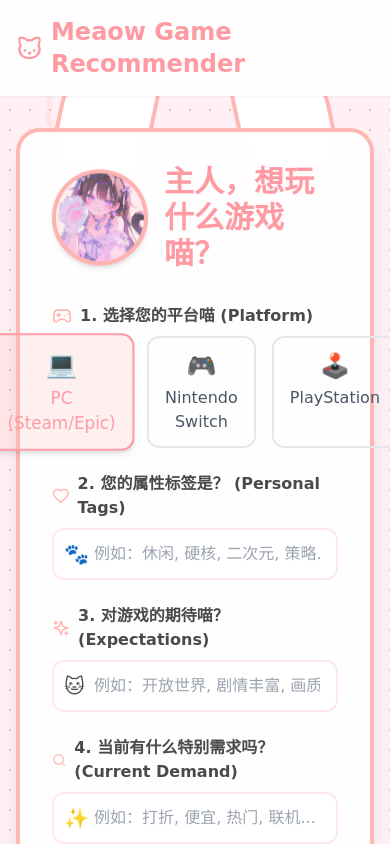
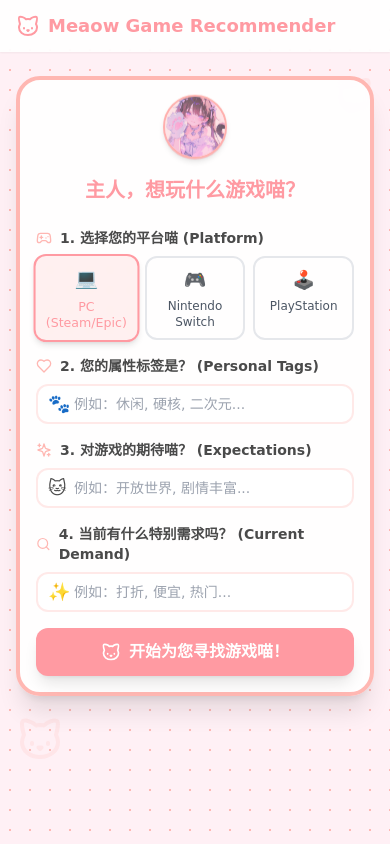
Before and after one commit to shuyaojin/meoaw-game, a React (Vite) app: page / in a window 390 px wide. Shown: the top 844 px of the page. Built offline with nearby package versions, Linux system fonts and the light colour scheme.

Commit message:
optimize mobile responsiveness for game cards and cat maid

```diff
--- a/src/App.jsx
+++ b/src/App.jsx
@@ -7,16 +7,16 @@
 function BackgroundDecorations() {
   return (
     <div className="fixed inset-0 pointer-events-none overflow-hidden z-0">
-      <div className="absolute top-20 left-10 text-cat-pink/20 transform rotate-12 animate-float" style={{ animationDelay: '0s' }}>
+      <div className="hidden md:block absolute top-20 left-10 text-cat-pink/20 transform rotate-12 animate-float" style={{ animationDelay: '0s' }}>
         <Cat size={64} />
       </div>
-      <div className="absolute top-40 right-20 text-cat-pink/20 transform -rotate-12 animate-float" style={{ animationDelay: '1s' }}>
-        <Cat size={48} />
+      <div className="absolute top-20 right-4 md:top-40 md:right-20 text-cat-pink/20 transform -rotate-12 animate-float" style={{ animationDelay: '1s' }}>
+        <Cat size={40} className="md:w-12 md:h-12" />
       </div>
-      <div className="absolute bottom-20 left-1/4 text-cat-pink/20 transform rotate-45 animate-float" style={{ animationDelay: '2s' }}>
-        <Cat size={56} />
+      <div className="absolute bottom-20 left-4 md:left-1/4 text-cat-pink/20 transform rotate-45 animate-float" style={{ animationDelay: '2s' }}>
+        <Cat size={48} className="md:w-14 md:h-14" />
       </div>
-      <div className="absolute top-1/3 right-10 text-cat-pink/10 transform -rotate-12 animate-float" style={{ animationDelay: '1.5s' }}>
+      <div className="hidden md:block absolute top-1/3 right-10 text-cat-pink/10 transform -rotate-12 animate-float" style={{ animationDelay: '1.5s' }}>
         <Cat size={120} />
       </div>
     </div>
@@ -97,22 +97,22 @@
   }, [searchResults, sortType]);
 
   return (
-    <div className="min-h-screen pb-20 relative">
+    <div className="min-h-screen pb-20 relative overflow-x-hidden">
       <BackgroundDecorations />
       {/* Header */}
       <header className="bg-white/90 backdrop-blur shadow-sm sticky top-0 z-50">
-        <div className="max-w-6xl mx-auto px-4 py-4 flex items-center justify-between">
-          <h1 className="text-2xl font-bold text-cat-accent flex items-center gap-2">
-            <Cat className="w-8 h-8" />
+        <div className="max-w-6xl mx-auto px-4 py-3 md:py-4 flex items-center justify-between">
+          <h1 className="text-lg md:text-2xl font-bold text-cat-accent flex items-center gap-2">
+            <Cat className="w-6 h-6 md:w-8 md:h-8" />
             Meaow Game Recommender
           </h1>
-          <div className="text-sm text-gray-500 hidden md:block font-medium">
+          <div className="text-xs md:text-sm text-gray-500 hidden sm:block font-medium">
             🐾 为主人服务的专属猫娘管家 🐾
           </div>
         </div>
       </header>
 
-      <main className="max-w-6xl mx-auto px-4 py-8 space-y-12 relative z-10">
+      <main className="max-w-6xl mx-auto px-4 py-6 md:py-8 space-y-8 md:space-y-12 relative z-10">
         {/* Input Section */}
         <section>
           <CatInputForm onSearch={handleSearch} />
@@ -120,46 +120,46 @@
 
         {/* Results Section */}
         {hasSearched && (
-          <section className="space-y-6 animate-fade-in">
+          <section className="space-y-4 md:space-y-6 animate-fade-in">
             <div className="flex flex-col md:flex-row md:items-center justify-between gap-4 bg-white p-4 rounded-2xl shadow-sm border border-cat-pink/20">
-              <h2 className="text-xl font-bold text-cat-dark">
+              <h2 className="text-lg md:text-xl font-bold text-cat-dark">
                 为您找到 {sortedGames.length} 款游戏喵！
               </h2>
 
               <div className="flex flex-wrap gap-2">
-                <span className="text-gray-500 text-sm flex items-center mr-2">排序方式：</span>
+                <span className="text-gray-500 text-sm flex items-center mr-2">排序：</span>
 
                 <button
                   onClick={() => setSortType('rating')}
-                  className={`px-3 py-1.5 rounded-lg text-sm flex items-center gap-1 transition-colors ${sortType === 'rating' ? 'bg-cat-accent text-white' : 'bg-gray-100 text-gray-600 hover:bg-cat-pink/20'}`}
+                  className={`px-2 md:px-3 py-1.5 rounded-lg text-xs md:text-sm flex items-center gap-1 transition-colors ${sortType === 'rating' ? 'bg-cat-accent text-white' : 'bg-gray-100 text-gray-600 hover:bg-cat-pink/20'}`}
                 >
-                  <Star className="w-4 h-4" /> 评分最高
+                  <Star className="w-3 h-3 md:w-4 md:h-4" /> 评分
                 </button>
 
                 <button
                   onClick={() => setSortType('price_asc')}
-                  className={`px-3 py-1.5 rounded-lg text-sm flex items-center gap-1 transition-colors ${sortType === 'price_asc' ? 'bg-cat-accent text-white' : 'bg-gray-100 text-gray-600 hover:bg-cat-pink/20'}`}
+                  className={`px-2 md:px-3 py-1.5 rounded-lg text-xs md:text-sm flex items-center gap-1 transition-colors ${sortType === 'price_asc' ? 'bg-cat-accent text-white' : 'bg-gray-100 text-gray-600 hover:bg-cat-pink/20'}`}
                 >
-                  <DollarSign className="w-4 h-4" /> 价格最低
+                  <DollarSign className="w-3 h-3 md:w-4 md:h-4" /> 便宜
                 </button>
 
                 <button
                   onClick={() => setSortType('price_desc')}
-                  className={`px-3 py-1.5 rounded-lg text-sm flex items-center gap-1 transition-colors ${sortType === 'price_desc' ? 'bg-cat-accent text-white' : 'bg-gray-100 text-gray-600 hover:bg-cat-pink/20'}`}
+                  className={`px-2 md:px-3 py-1.5 rounded-lg text-xs md:text-sm flex items-center gap-1 transition-colors ${sortType === 'price_desc' ? 'bg-cat-accent text-white' : 'bg-gray-100 text-gray-600 hover:bg-cat-pink/20'}`}
                 >
-                  <DollarSign className="w-4 h-4" /> 价格最高
+                  <DollarSign className="w-3 h-3 md:w-4 md:h-4" /> 贵价
                 </button>
 
                 <button
                   onClick={() => setSortType('dau')}
-                  className={`px-3 py-1.5 rounded-lg text-sm flex items-center gap-1 transition-colors ${sortType === 'dau' ? 'bg-cat-accent text-white' : 'bg-gray-100 text-gray-600 hover:bg-cat-pink/20'}`}
+                  className={`px-2 md:px-3 py-1.5 rounded-lg text-xs md:text-sm flex items-center gap-1 transition-colors ${sortType === 'dau' ? 'bg-cat-accent text-white' : 'bg-gray-100 text-gray-600 hover:bg-cat-pink/20'}`}
                 >
-                  <Flame className="w-4 h-4" /> 最热门 (DAU)
+                  <Flame className="w-3 h-3 md:w-4 md:h-4" /> 热门
                 </button>
               </div>
             </div>
 
-            <div className="grid grid-cols-1 sm:grid-cols-2 lg:grid-cols-3 gap-6">
+            <div className="grid grid-cols-1 sm:grid-cols-2 lg:grid-cols-3 gap-4 md:gap-6">
               {sortedGames.map(game => (
                 <GameCard key={game.id} game={game} />
               ))}
--- a/src/components/CatInputForm.jsx
+++ b/src/components/CatInputForm.jsx
@@ -19,37 +19,37 @@
   return (
     <div className="relative max-w-2xl mx-auto transform hover:scale-[1.01] transition-all duration-300">
       {/* Cat Ears */}
-      <div className="absolute -top-12 left-10 w-24 h-24 bg-white border-4 border-cat-pink rounded-tl-[2rem] transform rotate-12 z-0"></div>
-      <div className="absolute -top-12 right-10 w-24 h-24 bg-white border-4 border-cat-pink rounded-tr-[2rem] transform -rotate-12 z-0"></div>
+      <div className="hidden md:block absolute -top-12 left-10 w-24 h-24 bg-white border-4 border-cat-pink rounded-tl-[2rem] transform rotate-12 z-0"></div>
+      <div className="hidden md:block absolute -top-12 right-10 w-24 h-24 bg-white border-4 border-cat-pink rounded-tr-[2rem] transform -rotate-12 z-0"></div>
 
-      <div className="relative z-10 bg-white/90 backdrop-blur-sm p-8 rounded-3xl shadow-xl border-4 border-cat-pink">
-        <div className="flex items-center justify-center mb-8">
+      <div className="relative z-10 bg-white/90 backdrop-blur-sm p-4 md:p-8 rounded-3xl shadow-xl border-4 border-cat-pink">
+        <div className="flex flex-col md:flex-row items-center justify-center mb-6 md:mb-8 gap-4 md:gap-0">
           <InteractiveCatMaid />
-          <h2 className="text-3xl font-bold text-cat-accent">
+          <h2 className="text-xl md:text-3xl font-bold text-cat-accent text-center md:text-left">
             主人，想玩什么游戏喵？
           </h2>
         </div>
 
-        <form onSubmit={handleSubmit} className="space-y-6">
+        <form onSubmit={handleSubmit} className="space-y-4 md:space-y-6">
           {/* Platform Selection */}
           <div className="space-y-2">
-            <label className="block text-cat-dark font-bold flex items-center gap-2">
-              <Gamepad2 className="w-5 h-5 text-cat-pink" />
+            <label className="block text-cat-dark font-bold flex items-center gap-2 text-sm md:text-base">
+              <Gamepad2 className="w-4 h-4 md:w-5 md:h-5 text-cat-pink" />
               1. 选择您的平台喵 (Platform)
             </label>
-            <div className="flex gap-4 justify-center">
+            <div className="grid grid-cols-3 gap-2 md:flex md:gap-4 justify-center">
               {PLATFORMS.map((p) => (
                 <button
                   key={p.id}
                   type="button"
                   onClick={() => setFormData({ ...formData, platform: p.id })}
-                  className={`flex-1 py-3 px-4 rounded-xl border-2 transition-all flex flex-col items-center gap-1
+                  className={`py-2 md:py-3 px-2 md:px-4 rounded-xl border-2 transition-all flex flex-col items-center gap-1
                     ${formData.platform === p.id
                       ? 'border-cat-accent bg-cat-pink/20 text-cat-accent shadow-md scale-105'
                       : 'border-gray-200 hover:border-cat-pink/50 text-gray-600'}`}
                 >
-                  <span className="text-2xl">{p.icon}</span>
-                  <span className="font-medium">{p.label}</span>
+                  <span className="text-lg md:text-2xl">{p.icon}</span>
+                  <span className="text-xs md:font-medium">{p.label}</span>
                 </button>
               ))}
             </div>
@@ -57,63 +57,63 @@
 
           {/* Personal Tags */}
           <div className="space-y-2">
-            <label className="block text-cat-dark font-bold flex items-center gap-2">
-              <Heart className="w-5 h-5 text-cat-pink" />
+            <label className="block text-cat-dark font-bold flex items-center gap-2 text-sm md:text-base">
+              <Heart className="w-4 h-4 md:w-5 md:h-5 text-cat-pink" />
               2. 您的属性标签是？ (Personal Tags)
             </label>
             <div className="relative">
               <input
                 type="text"
-                placeholder="例如：休闲, 硬核, 二次元, 策略..."
-                className="w-full px-4 py-3 pl-10 rounded-xl border-2 border-cat-pink/30 focus:border-cat-accent focus:ring-4 focus:ring-cat-pink/20 outline-none transition-all placeholder-gray-400"
+                placeholder="例如：休闲, 硬核, 二次元..."
+                className="w-full px-3 md:px-4 py-2 md:py-3 pl-9 md:pl-10 rounded-xl border-2 border-cat-pink/30 focus:border-cat-accent focus:ring-4 focus:ring-cat-pink/20 outline-none transition-all placeholder-gray-400 text-sm md:text-base"
                 value={formData.tags}
                 onChange={(e) => setFormData({ ...formData, tags: e.target.value })}
               />
-              <span className="absolute left-3 top-1/2 transform -translate-y-1/2 text-xl">🐾</span>
+              <span className="absolute left-3 top-1/2 transform -translate-y-1/2 text-lg md:text-xl">🐾</span>
             </div>
           </div>
 
           {/* Expectations */}
           <div className="space-y-2">
-            <label className="block text-cat-dark font-bold flex items-center gap-2">
-              <Sparkles className="w-5 h-5 text-cat-pink" />
+            <label className="block text-cat-dark font-bold flex items-center gap-2 text-sm md:text-base">
+              <Sparkles className="w-4 h-4 md:w-5 md:h-5 text-cat-pink" />
               3. 对游戏的期待喵？ (Expectations)
             </label>
             <div className="relative">
               <input
                 type="text"
-                placeholder="例如：开放世界, 剧情丰富, 画质好..."
-                className="w-full px-4 py-3 pl-10 rounded-xl border-2 border-cat-pink/30 focus:border-cat-accent focus:ring-4 focus:ring-cat-pink/20 outline-none transition-all placeholder-gray-400"
+                placeholder="例如：开放世界, 剧情丰富..."
+                className="w-full px-3 md:px-4 py-2 md:py-3 pl-9 md:pl-10 rounded-xl border-2 border-cat-pink/30 focus:border-cat-accent focus:ring-4 focus:ring-cat-pink/20 outline-none transition-all placeholder-gray-400 text-sm md:text-base"
                 value={formData.expectations}
                 onChange={(e) => setFormData({ ...formData, expectations: e.target.value })}
               />
-              <span className="absolute left-3 top-1/2 transform -translate-y-1/2 text-xl">🐱</span>
+              <span className="absolute left-3 top-1/2 transform -translate-y-1/2 text-lg md:text-xl">🐱</span>
             </div>
           </div>
 
           {/* Current Demand */}
           <div className="space-y-2">
-            <label className="block text-cat-dark font-bold flex items-center gap-2">
-              <Search className="w-5 h-5 text-cat-pink" />
+            <label className="block text-cat-dark font-bold flex items-center gap-2 text-sm md:text-base">
+              <Search className="w-4 h-4 md:w-5 md:h-5 text-cat-pink" />
               4. 当前有什么特别需求吗？ (Current Demand)
             </label>
             <div className="relative">
               <input
                 type="text"
-                placeholder="例如：打折, 便宜, 热门, 联机..."
-                className="w-full px-4 py-3 pl-10 rounded-xl border-2 border-cat-pink/30 focus:border-cat-accent focus:ring-4 focus:ring-cat-pink/20 outline-none transition-all placeholder-gray-400"
+                placeholder="例如：打折, 便宜, 热门..."
+                className="w-full px-3 md:px-4 py-2 md:py-3 pl-9 md:pl-10 rounded-xl border-2 border-cat-pink/30 focus:border-cat-accent focus:ring-4 focus:ring-cat-pink/20 outline-none transition-all placeholder-gray-400 text-sm md:text-base"
                 value={formData.demand}
                 onChange={(e) => setFormData({ ...formData, demand: e.target.value })}
               />
-              <span className="absolute left-3 top-1/2 transform -translate-y-1/2 text-xl">✨</span>
+              <span className="absolute left-3 top-1/2 transform -translate-y-1/2 text-lg md:text-xl">✨</span>
             </div>
           </div>
 
           <button
             type="submit"
-            className="w-full bg-cat-accent hover:bg-red-400 text-white font-bold py-4 rounded-xl shadow-lg transform active:scale-95 transition-all flex items-center justify-center gap-2 text-lg"
+            className="w-full bg-cat-accent hover:bg-red-400 text-white font-bold py-3 md:py-4 rounded-xl shadow-lg transform active:scale-95 transition-all flex items-center justify-center gap-2 text-base md:text-lg"
           >
-            <Cat className="w-6 h-6" />
+            <Cat className="w-5 h-5 md:w-6 md:h-6" />
             开始为您寻找游戏喵！
           </button>
         </form>
--- a/src/components/GameCard.jsx
+++ b/src/components/GameCard.jsx
@@ -7,21 +7,21 @@
 
   return (
     <div className="bg-white rounded-2xl shadow-md overflow-hidden hover:shadow-xl transition-all duration-300 border border-gray-100 group">
-      <div className="relative h-48 overflow-hidden">
+      <div className="relative h-40 md:h-48 overflow-hidden">
         <img
           src={game.cover}
           alt={game.title}
           className="w-full h-full object-cover transform group-hover:scale-110 transition-duration-500"
         />
         {isDiscounted && (
-          <div className="absolute top-2 right-2 bg-red-500 text-white font-bold px-3 py-1 rounded-full text-sm animate-bounce">
+          <div className="absolute top-2 right-2 bg-red-500 text-white font-bold px-2 py-0.5 md:px-3 md:py-1 rounded-full text-xs md:text-sm animate-bounce">
             -{Math.round(game.discount * 100)}% OFF
           </div>
         )}
-        <div className="absolute bottom-0 left-0 right-0 bg-gradient-to-t from-black/70 to-transparent p-4">
+        <div className="absolute bottom-0 left-0 right-0 bg-gradient-to-t from-black/70 to-transparent p-3 md:p-4">
           <div className="flex gap-2">
             {game.platforms.map(p => (
-              <span key={p} className="text-xs bg-white/20 backdrop-blur-md text-white px-2 py-0.5 rounded-md">
+              <span key={p} className="text-[10px] md:text-xs bg-white/20 backdrop-blur-md text-white px-2 py-0.5 rounded-md">
                 {p}
               </span>
             ))}
@@ -29,41 +29,41 @@
         </div>
       </div>
 
-      <div className="p-4">
-        <h3 className="text-xl font-bold text-gray-800 mb-2 truncate" title={game.title}>{game.title}</h3>
+      <div className="p-3 md:p-4">
+        <h3 className="text-lg md:text-xl font-bold text-gray-800 mb-2 truncate" title={game.title}>{game.title}</h3>
 
         <div className="flex items-center justify-between mb-3">
-          <div className="flex items-center gap-1 text-yellow-500 font-bold">
-            <Star className="w-4 h-4 fill-current" />
+          <div className="flex items-center gap-1 text-yellow-500 font-bold text-sm md:text-base">
+            <Star className="w-3 h-3 md:w-4 md:h-4 fill-current" />
             {game.rating}
           </div>
           <div className="text-right">
             {isDiscounted ? (
               <div className="flex flex-col items-end">
-                <span className="text-xs text-gray-400 line-through">${game.basePrice}</span>
-                <span className="text-red-500 font-bold text-lg">${finalPrice.toFixed(2)}</span>
+                <span className="text-[10px] md:text-xs text-gray-400 line-through">${game.basePrice}</span>
+                <span className="text-red-500 font-bold text-base md:text-lg">${finalPrice.toFixed(2)}</span>
               </div>
             ) : (
-              <span className="text-gray-700 font-bold text-lg">${game.basePrice}</span>
+              <span className="text-gray-700 font-bold text-base md:text-lg">${game.basePrice}</span>
             )}
           </div>
         </div>
 
-        <div className="flex flex-wrap gap-2 mb-3">
+        <div className="flex flex-wrap gap-1 md:gap-2 mb-3">
           {game.tags.slice(0, 3).map(tag => (
-            <span key={tag} className="text-xs bg-cat-pink/20 text-cat-dark px-2 py-1 rounded-full">
+            <span key={tag} className="text-[10px] md:text-xs bg-cat-pink/20 text-cat-dark px-1.5 py-0.5 md:px-2 md:py-1 rounded-full">
               #{tag}
             </span>
           ))}
         </div>
 
-        <div className="flex items-center justify-between text-xs text-gray-400 border-t pt-2">
+        <div className="flex items-center justify-between text-[10px] md:text-xs text-gray-400 border-t pt-2">
           <span className="flex items-center gap-1">
             <TrendingUp className="w-3 h-3" />
             DAU: {(game.dau / 1000).toFixed(1)}k
           </span>
           <span className="text-cat-accent font-medium cursor-pointer hover:underline flex items-center gap-1">
-            查看详情 喵 <span className="text-lg">🐾</span>
+            查看详情 喵 <span className="text-base md:text-lg">🐾</span>
           </span>
         </div>
       </div>
--- a/src/components/InteractiveCatMaid.jsx
+++ b/src/components/InteractiveCatMaid.jsx
@@ -62,19 +62,19 @@
 
   return (
     <div
-      className="relative group cursor-pointer mr-4"
+      className="relative group cursor-pointer md:mr-4"
       onMouseEnter={handleMouseEnter}
       onMouseLeave={handleMouseLeave}
       onClick={triggerRandomInteraction}
     >
       {/* 对话气泡 */}
-      <div className={`absolute -top-12 left-1/2 transform -translate-x-1/2 bg-white px-3 py-1.5 rounded-2xl shadow-lg border border-cat-pink text-xs font-bold text-cat-accent whitespace-nowrap transition-all duration-300 z-10 ${isHovered ? 'opacity-100 translate-y-0 scale-100' : 'opacity-0 translate-y-2 scale-90'}`}>
+      <div className={`absolute -top-10 md:-top-12 left-1/2 transform -translate-x-1/2 bg-white px-2 py-1 md:px-3 md:py-1.5 rounded-2xl shadow-lg border border-cat-pink text-[10px] md:text-xs font-bold text-cat-accent whitespace-nowrap transition-all duration-300 z-10 ${isHovered ? 'opacity-100 translate-y-0 scale-100' : 'opacity-0 translate-y-2 scale-90'}`}>
         {interaction.text || "喵～"}
         <div className="absolute -bottom-1 left-1/2 transform -translate-x-1/2 w-2 h-2 bg-white border-r border-b border-cat-pink rotate-45"></div>
       </div>
 
       {/* 头像容器 */}
-      <div className={`w-24 h-24 rounded-full border-4 border-cat-pink bg-cat-white overflow-hidden shadow-md transition-all duration-300 ${getAnimationClass()}`}>
+      <div className={`w-16 h-16 md:w-24 md:h-24 rounded-full border-2 md:border-4 border-cat-pink bg-cat-white overflow-hidden shadow-md transition-all duration-300 ${getAnimationClass()}`}>
         <img
           src={avatarUrl}
           alt="Cat Maid"
```
